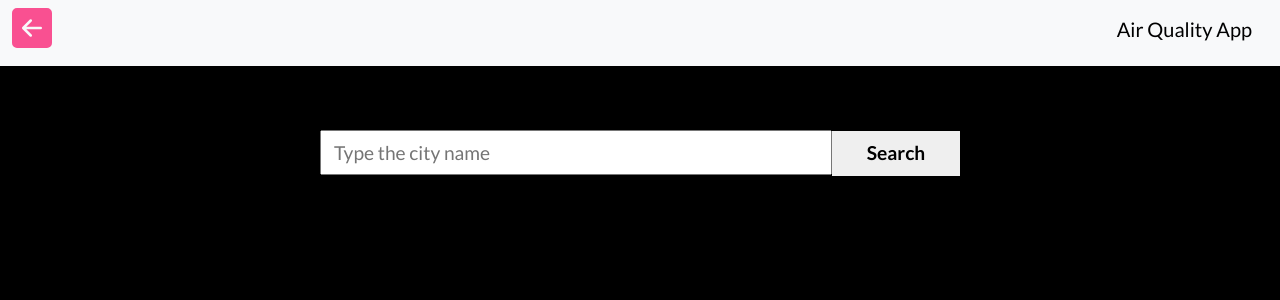
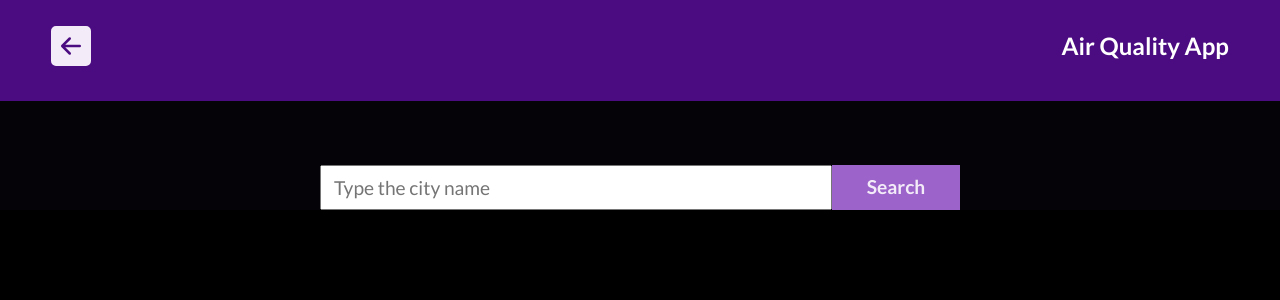
Before and after one commit to PabloEGonz/air-quality-app, a React (Create React App) app: page /add in a window 1280 px wide. Shown: the top 300 px of the page. Built offline with nearby package versions, Linux system fonts and the light colour scheme.

Commit message:
Apply color palette

```diff
--- a/src/pages/about.js
+++ b/src/pages/about.js
@@ -4,11 +4,9 @@ import { Link } from 'react-router-dom';
 
 const About = () => (
   <>
-    <nav className="navbar navbar-expand-lg bg-body-tertiary">
-      <div className="container-fluid">
-        <Link className="return" to="/"><BsFillArrowLeftSquareFill className="option" /></Link>
-        <h3 className="navbar-brand">Air Quality App</h3>
-      </div>
+    <nav className="navbar">
+      <Link className="return" to="/"><BsFillArrowLeftSquareFill className="option" /></Link>
+      <h3 className="brand">Air Quality App</h3>
     </nav>
     <div className="about">
       <table className="table">
--- a/src/pages/add.js
+++ b/src/pages/add.js
@@ -22,11 +22,9 @@ const Add = () => {
   };
   return (
     <>
-      <nav className="navbar navbar-expand-lg bg-body-tertiary">
-        <div className="container-fluid">
-          <Link className="return" to="/"><BsFillArrowLeftSquareFill className="option" /></Link>
-          <h3 className="navbar-brand">Air Quality App</h3>
-        </div>
+      <nav className="navbar">
+        <Link className="return" to="/"><BsFillArrowLeftSquareFill className="option" /></Link>
+        <h3 className="brand">Air Quality App</h3>
       </nav>
       <div>
         <form action="POST">
--- a/src/pages/details.js
+++ b/src/pages/details.js
@@ -11,11 +11,9 @@ const Details = () => {
   const selected = airdata.filter((ele) => ele.name === city);
   return (
     <>
-      <nav className="navbar navbar-expand-lg bg-body-tertiary">
-        <div className="container-fluid">
-          <Link className="return" to="/cities"><BsFillArrowLeftSquareFill className="option" /></Link>
-          <h3 className="navbar-brand">Air Quality App</h3>
-        </div>
+      <nav className="navbar">
+        <Link className="return" to="/cities"><BsFillArrowLeftSquareFill className="option" /></Link>
+        <h3 className="brand">Air Quality App</h3>
       </nav>
       <ul className="card-container-details">
         {selected.map((ele) => (
--- a/src/pages/home.js
+++ b/src/pages/home.js
@@ -13,11 +13,9 @@ const Home = () => {
   }, [dispatch, cities]);
   return (
     <>
-      <nav className="navbar navbar-expand-lg bg-body-tertiary">
-        <div className="container-fluid">
-          <Link className="return" to="/"><BsFillArrowLeftSquareFill className="option" /></Link>
-          <h3 className="navbar-brand">Air Quality App</h3>
-        </div>
+      <nav className="navbar">
+        <Link className="return" to="/"><BsFillArrowLeftSquareFill className="option" /></Link>
+        <h3 className="brand">Air Quality App</h3>
       </nav>
       <div>
         <Filtered />
--- a/src/pages/options.js
+++ b/src/pages/options.js
@@ -8,7 +8,7 @@ import { RiAccountCircleFill } from 'react-icons/ri';
 
 const Options = () => (
   <>
-    <nav className="navbar-index">
+    <nav className="navbar">
       <Link to="/"><RiAccountCircleFill className="account" /></Link>
       <h3 className="brand">Air Quality App</h3>
     </nav>
--- a/src/pages/remove.jsx
+++ b/src/pages/remove.jsx
@@ -11,11 +11,9 @@ const Remove = () => {
 
   return (
     <>
-      <nav className="navbar navbar-expand-lg bg-body-tertiary">
-        <div className="container-fluid">
-          <Link className="return" to="/"><BsFillArrowLeftSquareFill className="option" /></Link>
-          <h3 className="navbar-brand">Air Quality App</h3>
-        </div>
+      <nav className="navbar">
+        <Link className="return" to="/"><BsFillArrowLeftSquareFill className="option" /></Link>
+        <h3 className="brand">Air Quality App</h3>
       </nav>
       <div>
         <ul className="card-loc-container">
--- a/src/styles/App.css
+++ b/src/styles/App.css
@@ -1,7 +1,9 @@
-.root {
-  --white: #fff;
-  --black: black;
-  --pink: #f95091;
+:root {
+  --text: #f3ecf8;
+  --background: #050308;
+  --primary: #4c0c81;
+  --secondary: #221132;
+  --accent: #9c63ca;
 }
 
 ul {
@@ -13,14 +15,14 @@ ul {
 .App {
   width: 100%;
   height: 100%;
-  background-color: black;
+  background-color: var(--background);
   font-family: 'Lato', sans-serif !important;
 }
 
-.navbar-index {
-  background-color: #f95091;
+.navbar {
+  background-color: var(--primary);
   height: 30%;
-  padding: 2%;
+  padding: 3% 5% !important;
   color: #fff;
   display: flex;
   justify-content: space-between;
@@ -33,14 +35,14 @@ ul {
   color: #fff;
 }
 
-.nav-brand {
+.brand {
   font-size: 1.2rem;
 }
 
 .return {
   width: 50px;
   height: 50px;
-  color: #f95091;
+  color: var(--text);
 }
 
 .options {
@@ -81,6 +83,10 @@ ul {
   padding: 2%;
 }
 
+.card-img-overlay {
+  padding-top: 0 !important;
+}
+
 .card-map {
   margin: 8% 1% 0 1%;
   width: fit-content;
@@ -88,12 +94,13 @@ ul {
 }
 
 .trigger {
+  background-color: var(--secondary);
   border: none;
-  border-radius: 25px;
+  border-radius: 5px;
+  color: var(--text);
 }
 
 .card-title {
-  color: #070707;
   font-weight: 600;
 }
 
@@ -141,8 +148,8 @@ ul {
 }
 
 @media only screen and (min-width: 768px) {
-  .navbar-index {
-    padding: 2% 4%;
+  .navbar {
+    padding: 2% 4% !important;
   }
 
   .brand {
--- a/src/styles/add.css
+++ b/src/styles/add.css
@@ -20,6 +20,7 @@ form button {
   margin-top: 5%;
   width: 90%;
   text-align: center;
+  background-color: #f9f9f9a0;
 }
 
 .flag {
@@ -27,7 +28,10 @@ form button {
 }
 
 .card-body button {
+  background-color: var(--secondary);
+  color: var(--text);
   font-size: 1.1rem;
+  border-radius: 5px;
   padding: 1% 6%;
 }
 
--- a/src/styles/filtered.css
+++ b/src/styles/filtered.css
@@ -2,18 +2,30 @@
   margin-top: 10%;
   text-align: center;
   font-size: 1.1rem;
+  width: 100%;
+}
+
+form {
+  display: flex;
+  flex-direction: row;
+  justify-content: center;
+  width: 100%;
 }
 
 #form-filter {
   width: 65%;
   height: 45px;
   text-indent: 15px;
+  outline: var(--accent);
+  border-radius: 0;
 }
 
 form button {
-  height: 45px;
+  height: 44px;
   width: 30%;
   border: none;
+  color: var(--text);
+  background-color: var(--accent);
 }
 
 @media only screen and (min-width: 768px) {
```
